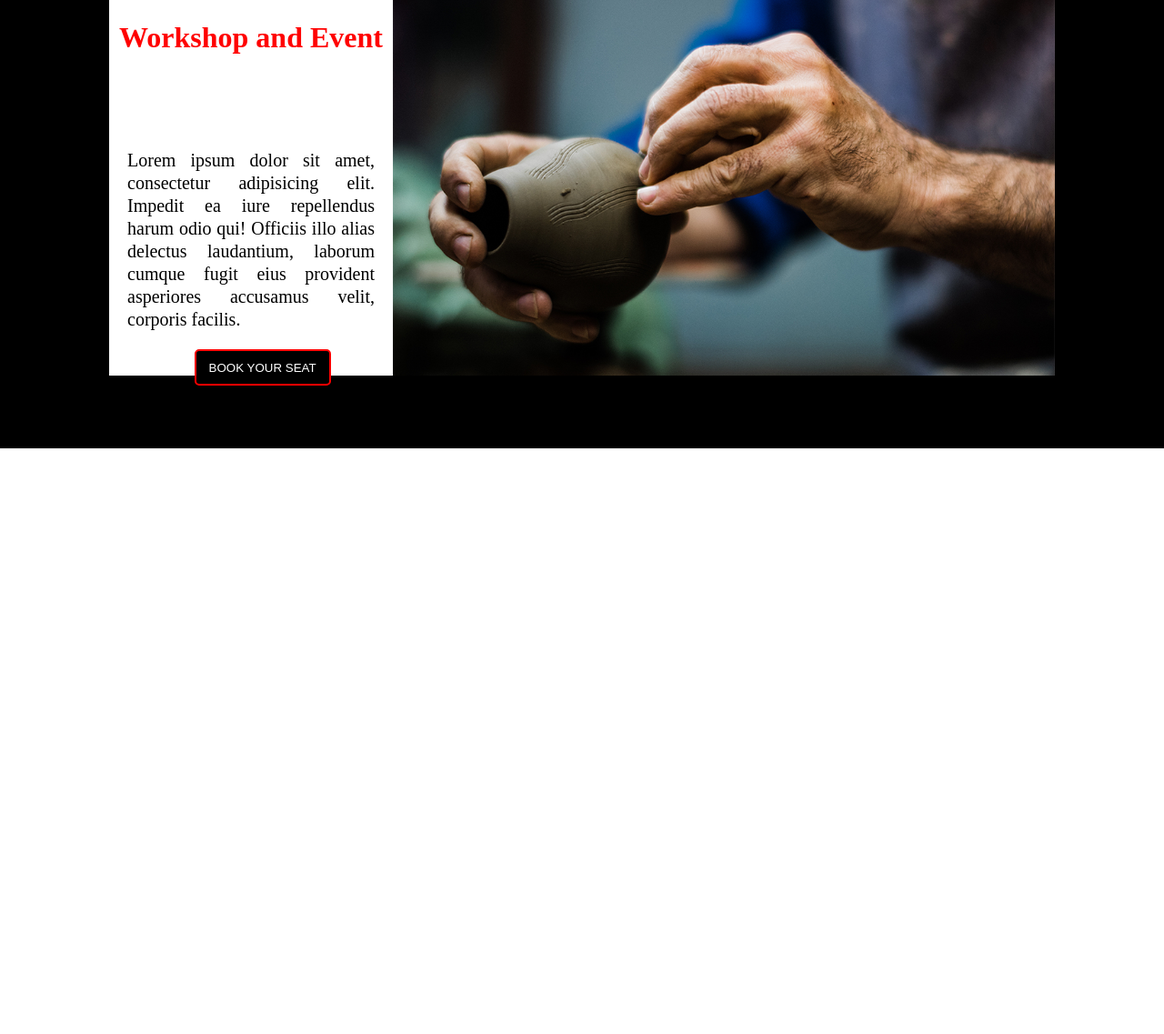
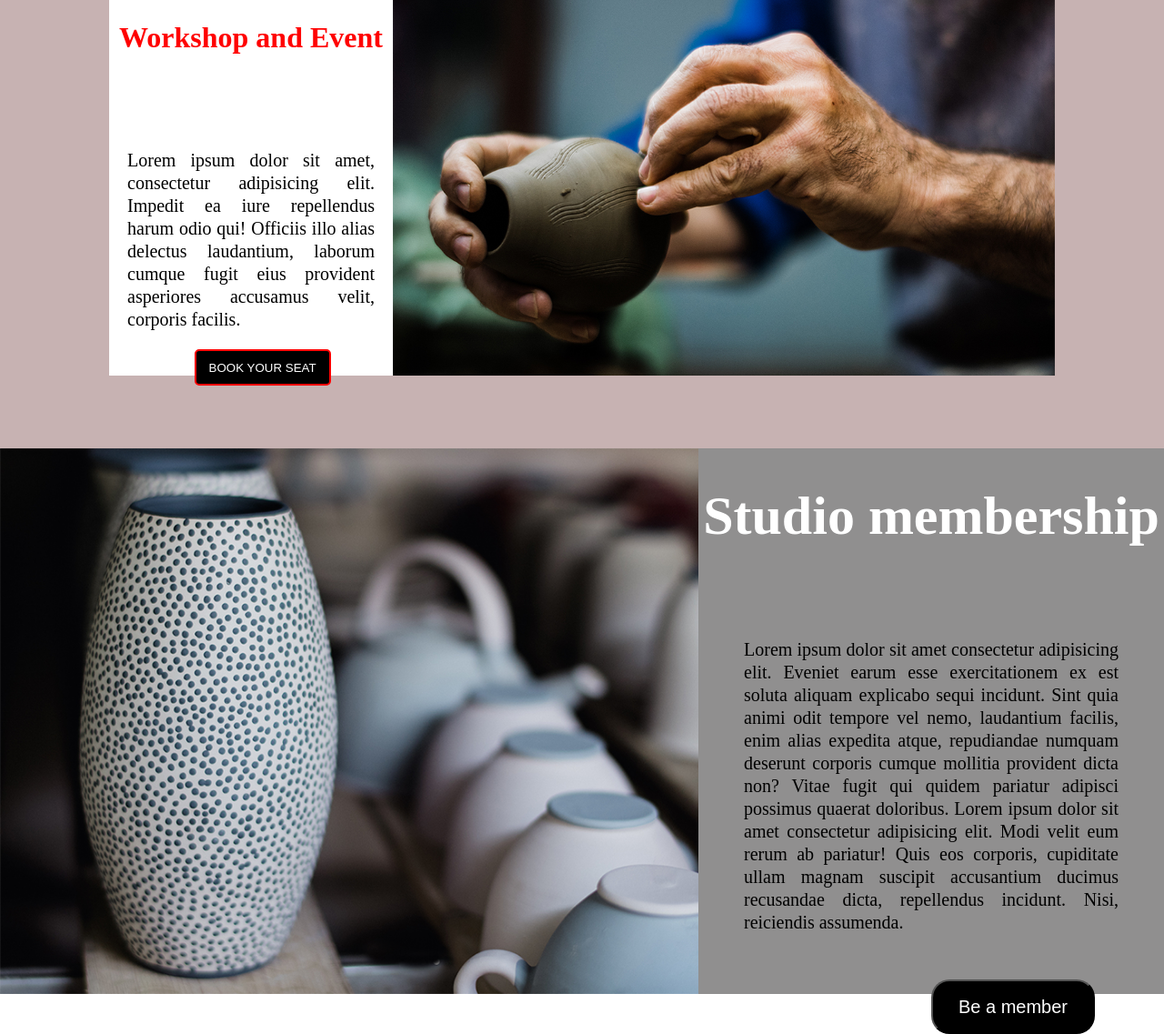
Before and after one commit to omarfaruk70/prottoy-studio, a plain HTML site: page index.html in a window 1280 px wide. Shown: the part 1307-2444 px from the top of the page at 91% size. Before the commit the page ends 1800 px from the top, so only its background shows below. Drawn offline with Linux system fonts and the light colour scheme.

Commit message:
4th part done

```diff
--- a/index.html
+++ b/index.html
@@ -46,5 +46,16 @@
         <div class="image_part"></div>
         </div>
     <!-- third div end -->
+    <!-- fourth div start -->
+    <div class="fourth_div">
+        <div class="picture_part"></div>
+        <div class="text_part">
+            <h1> Studio membership </h1>
+            <p> Lorem ipsum dolor sit amet consectetur adipisicing elit. Eveniet earum esse exercitationem ex est soluta aliquam explicabo sequi incidunt. Sint quia animi odit tempore vel nemo, laudantium facilis, enim alias expedita atque, repudiandae numquam deserunt corporis cumque mollitia provident dicta non? Vitae fugit qui quidem pariatur adipisci possimus quaerat doloribus. Lorem ipsum dolor sit amet consectetur adipisicing elit. Modi velit eum rerum ab pariatur! Quis eos corporis, cupiditate ullam magnam suscipit accusantium ducimus recusandae dicta, repellendus incidunt. Nisi, reiciendis assumenda.</p>
+            <button class="member_btn">Be a member </button>
+        </div>
+    </div>
+
+    <!-- fourth div end -->
 </body>
 </html>
--- a/style.css
+++ b/style.css
@@ -6,7 +6,7 @@
 /* header section style start */
 .header_section{
     height: 600px;
-    background-color: rgb(5, 19, 19);
+    background-color:white;
     padding: 80px 120px;
     background-image: url(images/Image_1.png);
     background-repeat: no-repeat;
@@ -43,7 +43,7 @@
     height: 600px;
     width: 100%;
     padding: 80px 120px;
-    background-color: black;
+    background-color: rgb(94, 94, 94);
     display: flex;
 }
 .about_section{
@@ -102,7 +102,7 @@
 .third_div{
     height: 600px;
     width: 100%;
-    background-color: black;
+    background-color: rgb(199, 178, 178);
     display: flex;
     padding: 80px 120px;
 }
@@ -140,3 +140,49 @@
     background-size: cover;
 }
 /* third div style end */
+/* fourth div style start */
+.fourth_div{
+    height: 600px;
+    width: 100%;
+    background-color: rgba(34, 32, 32, 0.5);
+    display: flex;
+}
+.fourth_div .picture_part{
+    width: 60%;
+    height: 100%;
+    background-image: url(images/Image_3.png);
+    background-size: cover;
+    background-repeat: no-repeat;
+}
+
+.fourth_div .text_part{
+    width: 40%;
+    height: 100%;
+}
+.text_part h1{
+    font-size: 60px;
+    color: white;
+    text-align: center;
+    margin-top: 40px;
+
+}
+.text_part  p{
+    margin-top: 50px;
+    padding: 50px;
+    line-height: 25px;
+    font-size: 20px;
+    text-align: justify;
+}
+.member_btn{
+    height: 60px;
+    width: 180px;
+    margin-left: 50%;
+    padding: 5px;
+    color: rgb(255, 255, 255);
+    font-size: 20px;
+    background-color: black;
+    border-radius: 20px;
+}
+
+
+/* fourth div style end */
```
